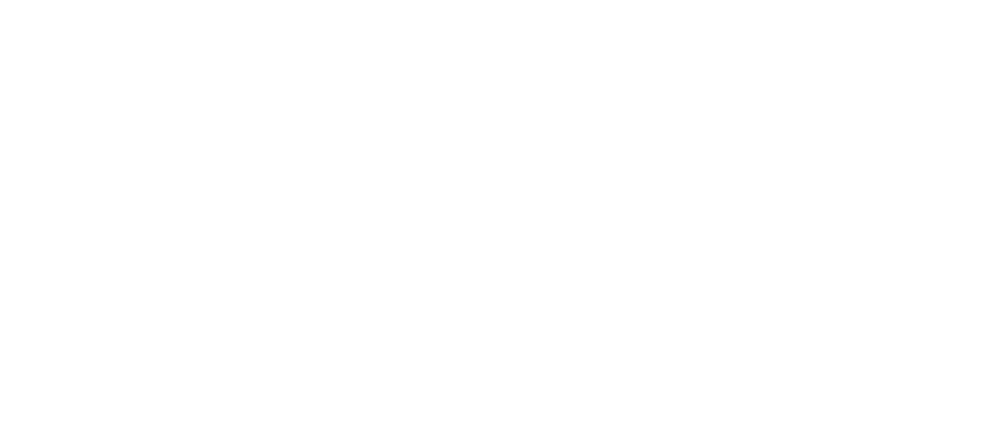
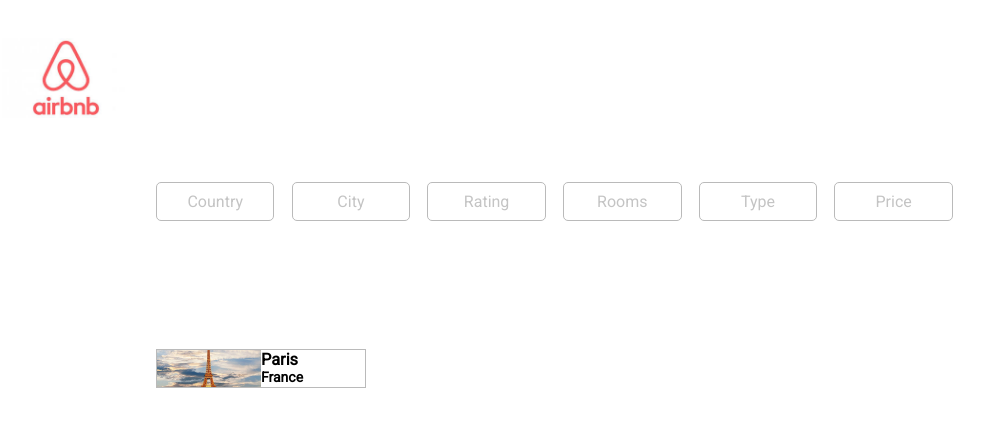
Before and after one commit to StefanoSilv/clone-of-airbnb, a website: page client/airbnb.html in a window 1280 px wide. Shown: the whole page, without its empty margins (36-1020 px from the left). Drawn offline with Linux system fonts and the light colour scheme.

Commit message:
basic of css done, inserted some elements in the database

```diff
--- a/client/airbnb.html
+++ b/client/airbnb.html
@@ -3,13 +3,36 @@
 	<head>
 		<meta charset="utf-8">
 		<title>Airbnbn clone for educational purpose by Stefano Silvestrini</title>
-		<link rel="stylesheet" href="./master.css">
-		<script src="./script.js"></script>
-		<script src="../axios.min.js"></script>
+		<link href="https://fonts.googleapis.com/css?family=Roboto&display=swap" rel="stylesheet">
+		<link rel= "stylesheet" href="./master.css">
+		<script src= "./script.js"></script>
+		<script src= "../axios.min.js"></script>
 	</head>
 
 
 	<body>
+		<div class="logo">
+		</div>
+		<ul id="menu">
+				<li><a href="#">Country</a></li>
+				<li><a href="#">City</a></li>
+				<li><a href="#">Rating</a></li>
+				<li><a href="#">Rooms</a></li>
+				<li><a href="#">Type</a></li>
+				<li><a href="#">Price</a></li>
+		</ul>
+		<div class="city-banner">
+			<div class="city">
+				<div class="city-imagine">
+				</div>
+				<div class="city-info">
+				<h3>Paris</h3>
+				<h4>France</h4>
+				</div>
+			</div>
+		</div>
+
+
 
 
 
--- a/client/master.css
+++ b/client/master.css
@@ -0,0 +1,78 @@
+*{
+	padding:0;
+	margin:0;
+	font-family: 'Roboto', sans-serif;
+}
+html{
+	height:100%;
+}
+body{
+	height:100%;
+}
+
+.logo{
+	margin-top: 3%;
+	margin-left: 3%;
+	background-image: url('./images/airbnb.jpeg');
+	background-position: center;
+	background-size: cover;
+	width:10%;
+	height:10%;
+	margin-bottom: 5%;
+}
+
+#menu{
+	display: grid;
+	grid-template-columns: 1fr 1fr 1fr 1fr 1fr 1fr;
+	list-style: none;
+	grid-column-gap: 6%;
+	padding-left: 15%;
+	padding-right: 5%;
+	width: 60%;
+	padding-bottom: 10%;
+	border-bottom: : 1px solid rgb(186, 186, 186);
+}
+
+.city-banner{
+	display:grid;
+	margin-left: 15%;
+	margin-right: 5%;
+	grid-template-columns: 1fr 1fr 1fr 1fr;
+	grid-column-gap: 6%;
+	width: 80%;
+}
+
+.city{
+	display: flex;
+	grid-template-columns: 1fr 1fr;
+	grid-row-gap: 10%;
+	border: 1px solid rgb(186, 186, 186);
+	height:100%;
+}
+
+.city-imagine{
+	width:50%;
+	background-position: center;
+	background-size: cover;
+	background-image: url('./images/paris.jpg');
+}
+.city-info{
+	padding-right: 20%;
+	font-size: 14px;
+}
+#menu > li > a {
+	color: rgb(196, 196, 196);
+	text-decoration: none;
+
+}
+
+#menu > li{
+	border: 1px solid rgb(186, 186, 186);
+	border-radius: 5px;
+	text-align: center;
+	padding-right:15%;
+	padding-left:15%;
+	padding-top: 10%;
+	padding-bottom: 10%;
+	width:100%;
+}
--- a/db.js
+++ b/db.js
@@ -2,7 +2,7 @@
 
 const {Client}= require('pg')
 
-const db= new Client({connectionString:'postgres://macbookpro:@localhost:5432/airbnb'})
+const db= new Client({connectionString:'postgres://macbookpro:@localhost:5432/macbookpro'})
 
 //Connection of the database
 
--- a/index.js
+++ b/index.js
@@ -14,7 +14,6 @@ app.use(express.static(path.join(__dirname, 'client')))
 
 app.get('/', (req, res) => {
 	res.sendFile(path.join(__dirname, '/client/airbnb.html'))
-	console.log('__dirname', __dirname)
 })
 
 
```
Also changed, not shown: client/images/airbnb.jpeg (added), client/images/paris.jpg (added).
